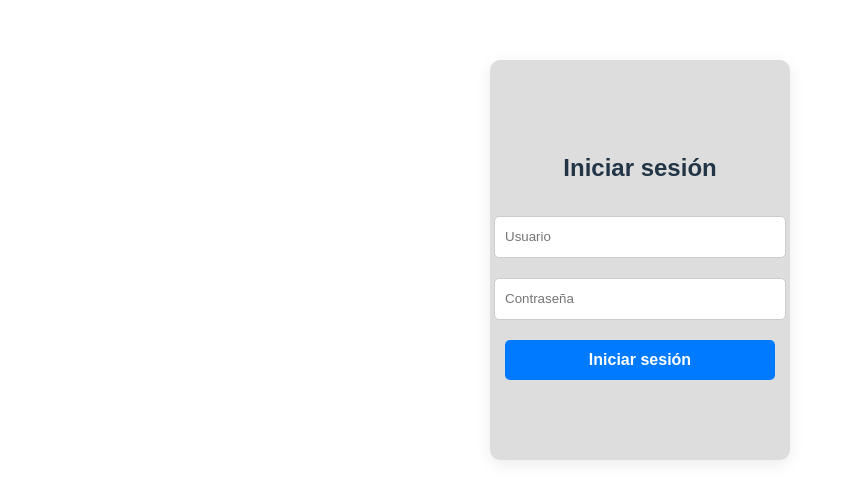
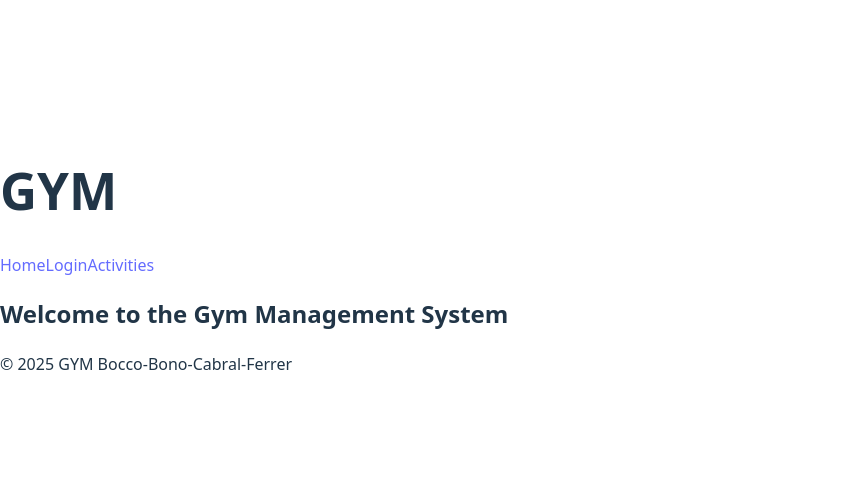
Before and after one commit to UCC-ArqSoft1/proyecto2025-Bocco-Bono-Cabral-Ferrer, a React (Vite) app in the folder frontend_gym/: page / in a window 1280 px wide. Shown: the part 140-640 px from the top of the page, without its empty margins (0-853 px from the left). Built offline with nearby package versions, Linux system fonts and the light colour scheme.

Commit message:
crear el layout del frontend

```diff
--- a/frontend_gym/package.json
+++ b/frontend_gym/package.json
@@ -12,7 +12,7 @@
   "dependencies": {
     "react": "^19.1.0",
     "react-dom": "^19.1.0",
-    "react-router-dom": "^7.6.0"
+    "react-router-dom": "^7.6.1"
   },
   "devDependencies": {
     "@eslint/js": "^9.25.0",
--- /dev/null
+++ b/frontend_gym/src/footer.jsx
@@ -0,0 +1,9 @@
+const Footer = () => {
+    return (
+        <footer>
+            <p>&copy; 2025 GYM Bocco-Bono-Cabral-Ferrer</p>
+        </footer>
+    );
+}
+
+export default Footer;
--- a/frontend_gym/src/header.jsx
+++ b/frontend_gym/src/header.jsx
@@ -0,0 +1,15 @@
+const Header = () => {
+    return (
+        <header>
+            <h1>GYM</h1>
+            <nav>
+                <a href="/">Home</a>
+                <a href="/login">Login</a>
+                <a href="/activities">Activities</a>
+
+            </nav>
+        </header>
+    );
+}
+
+export default Header;
--- /dev/null
+++ b/frontend_gym/src/home.jsx
@@ -0,0 +1,9 @@
+const Home = () => {
+    return (
+        <div>
+            <h2>Welcome to the Gym Management System</h2>
+        </div>
+    );
+}
+
+export default Home;
--- /dev/null
+++ b/frontend_gym/src/layout.jsx
@@ -0,0 +1,16 @@
+import { Outlet } from "react-router-dom";
+import Header from "./header.jsx";
+import Footer from "./footer.jsx";
+const Layout = () => {
+    return (
+        <>
+            <Header />
+            <main>
+                <Outlet />
+            </main>
+            <Footer />
+        </>
+    );
+}
+
+export default Layout;
--- a/frontend_gym/src/main.jsx
+++ b/frontend_gym/src/main.jsx
@@ -1,16 +1,21 @@
-import { StrictMode } from 'react'
-import { createRoot } from 'react-dom/client'
-import { BrowserRouter, Routes, Route } from 'react-router-dom'
-import './index.css'
-import Login from './Login.jsx'
-import Activities from './Activities.jsx'
+import { StrictMode } from 'react';
+import { createRoot } from 'react-dom/client';
+import { BrowserRouter, Routes, Route } from 'react-router-dom';
+import './index.css';
+import Login from './Login.jsx';
+import Layout from './layout.jsx';
+import Home from './home.jsx';
+import Activities from './Activities.jsx';
 
 createRoot(document.getElementById('root')).render(
   <StrictMode>
     <BrowserRouter>
       <Routes>
-        <Route path="/" element={<Login />} />
-        <Route path="/activities" element={<Activities />} />
+        <Route path='/' element={<Layout />}>
+          <Route index element={<Home />} />
+          <Route path="/Login" element={<Login />} />
+          <Route path='/Activities' element={<Activities />} />
+        </Route>
       </Routes>
     </BrowserRouter>
   </StrictMode>,
```
Also changed, not shown: 1 other file (tests, documents, lock files or other folders).
